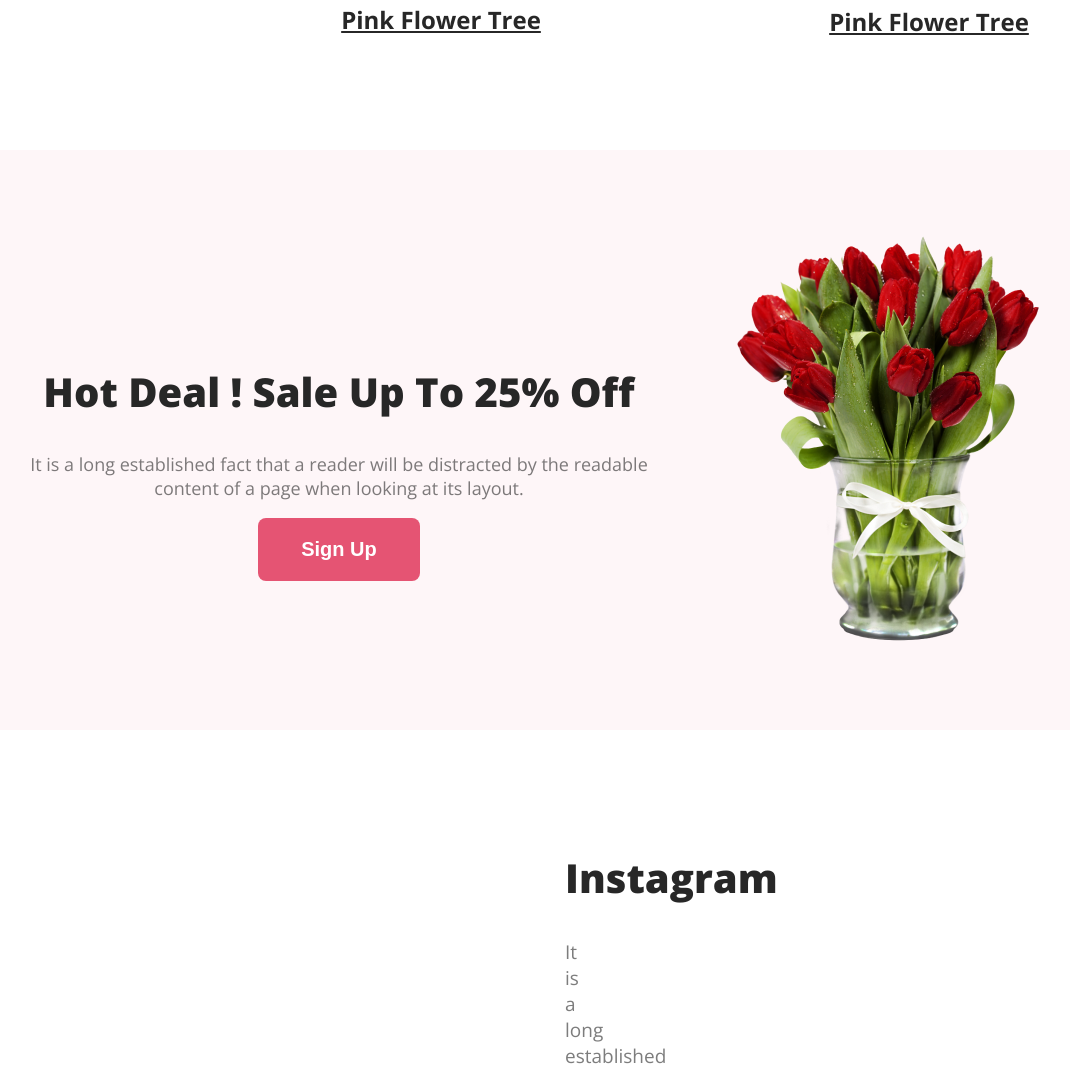
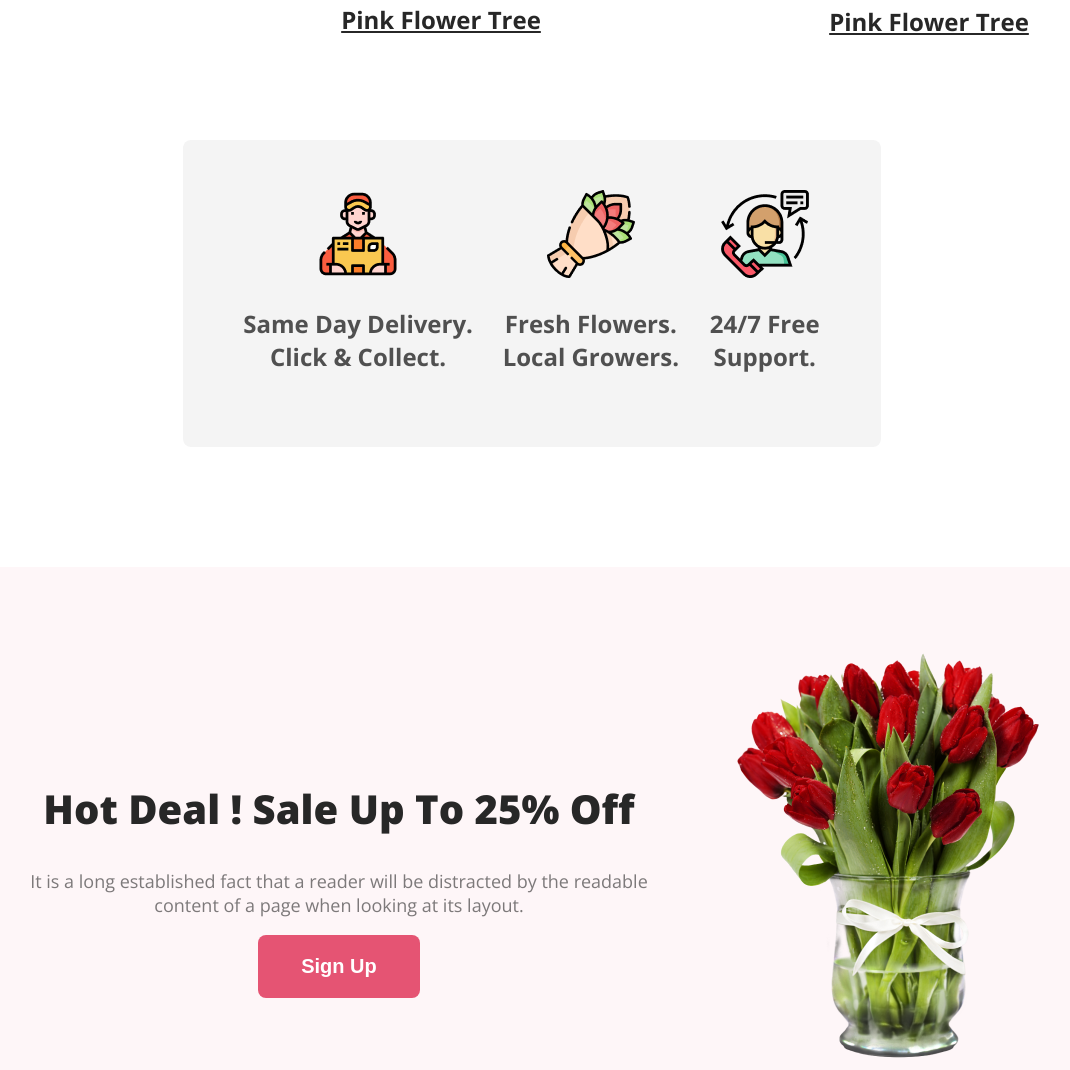
Before and after one commit to User-slcr/online-flower-shop, a plain HTML site: page index.html in a window 1280 px wide. Shown: the part 2649-3719 px from the top of the page, without its empty margins (108-1178 px from the left). Drawn offline with nearby package versions, Linux system fonts and the light colour scheme.

Commit message:
added the change

```diff
--- a/index.html
+++ b/index.html
@@ -47,6 +47,20 @@
                 </div>
             </div>
         </section>
+        <section class="delivery">
+            <div class="other-1">
+                <div><img src="./images/Group 57.png" alt=""></div>
+                <p>Same Day Delivery. Click & Collect.</p>
+            </div>
+            <div class="other-2">
+                <div><img src="./images/Group 58.png" alt=""></div>
+                <p>Fresh Flowers. Local Growers.</p>
+            </div>
+            <div class="other-3">
+                <div><img src="./images/Group 59.png" alt=""></div>
+                <p>24/7 Free Support.</p>
+            </div>
+        </section>
         <section class="hot-deal">
             <div class="sale-of">
                 <div class="detail">
@@ -57,7 +71,7 @@
                 <img src="./images/pngwing 8.png" alt="">
             </div>
         </section>
-        <section>
+        <section class="section-fe">
         <div class="next-feature">
             <h1 class="instagram-title">Instagram</h1>
             <p class="feature-description">It is a long established fact that a reader will be distracted by the readable content of a page when looking at its layout.</p>
--- a/styles/shop.css
+++ b/styles/shop.css
@@ -81,8 +81,7 @@ body{
 }
 .item-content{
     display: flex;
-    justify-content: space-between;
-    text-align: center;
+    justify-content: space-evenly;
     gap: 25px;
 }
 .flower-1{
@@ -91,7 +90,6 @@ body{
 }
 .item-1{
     padding: 108px 76px 0px 76px;
-    margin: 0;
 }
 .flower-2{
     border-radius: 300px 300px 0px 0px;
@@ -163,8 +161,9 @@ body{
     font-size: 18px;
     font-weight: 400;
 }
+
 .photo-list{
-    margin: 30px 240px;
+    margin: 30px 280px;
     display: flex;
     justify-content: space-around;
     text-align: center;
@@ -175,7 +174,7 @@ body{
     background-image: url('../images/Rectangle\ 9.png');
     background-size: 100%;
     text-align: center;
-    margin: 120px 240px;
+    margin: 100px 280px;
     background-repeat: no-repeat;
 }
 
@@ -231,3 +230,19 @@ body{
     font-size: 16px;
     padding-bottom: 70px;
 }
+
+.delivery{
+    padding: 50px 50px;
+    text-align: center;
+    display: flex;
+    margin: 0 283px;
+    justify-content: space-around;
+    border-radius: 8px;
+    background: rgba(39, 39, 39, 0.05);
+    margin-bottom: 120px;
+}
+.delivery p{
+    color: rgba(39, 39, 39, 0.80);
+    font-size: 24px;
+    font-weight: 600;
+}
```
